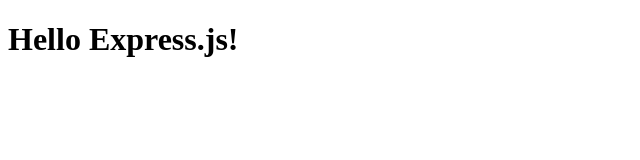
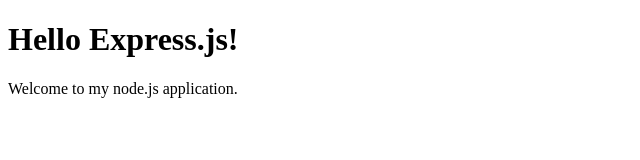
Before and after one commit to jayhung27/web-server, a website: page public/index.html in a window 1280 px wide. Shown: the whole page, without its empty margins (0-640 px from the left). Drawn offline with Linux system fonts and the light colour scheme.

Commit message:
Update p tag

```diff
--- a/public/index.html
+++ b/public/index.html
@@ -6,5 +6,8 @@
 </head>
 <body>
     <h1>Hello Express.js!</h1>
+    <p>
+        Welcome to my node.js application.
+    </p>
 </body>
 </html>
```
